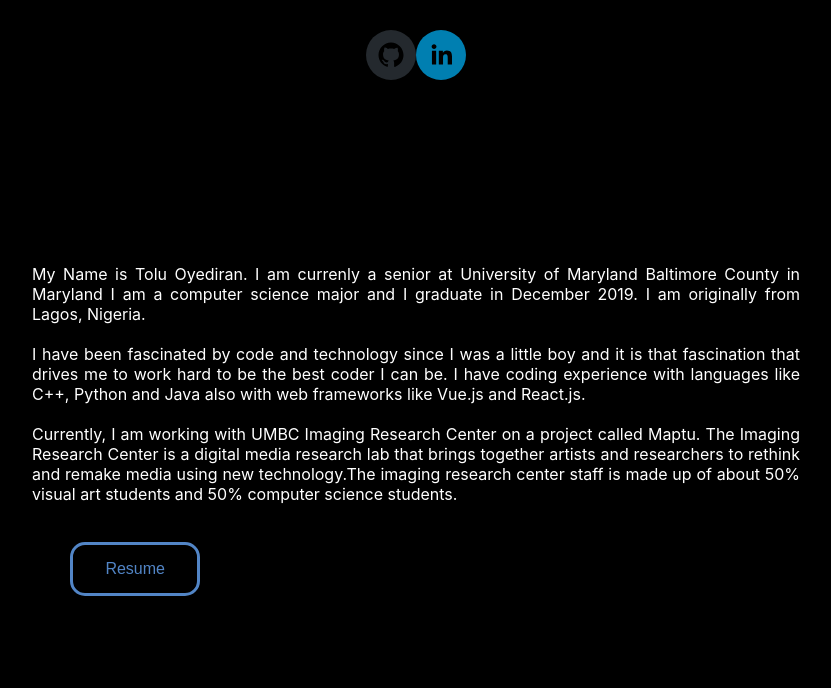
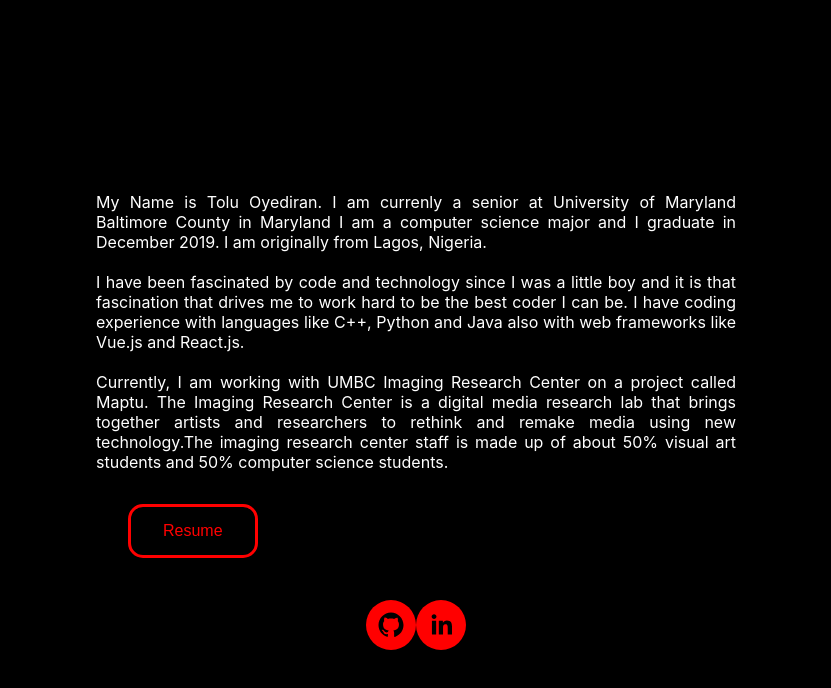
Before and after one commit to toluoyed/Personal-Portfolio, a React (Create React App) app: page /About in a window 1280 px wide. Shown: the top 688 px of the page, without its empty margins (224-1055 px from the left). Built offline with nearby package versions, Linux system fonts and the light colour scheme.

Commit message:
More developments

```diff
--- a/src/About.css
+++ b/src/About.css
@@ -2,25 +2,26 @@
 	height: 100vh;
 	width: 100vw;
 	background-color: black;
+	overflow: auto;
 
 
 }
 
 .about{
 	color: white;
-	width: 100%;
-	top: 25%;
-	bottom: 25%;
+	width: 50%;
+	margin: 0 auto;
   	text-align: justify;
-  	padding: 5% 20%;
-  	position: absolute;
+  	position: relative;
+  	padding-top: 15%;
+  	/*padding: 5% 20%;*/
 }
 
 .button{
 	background-color:black;
-	border:3px solid #5285c6;
+	border:3px solid red;
 	border-radius: 15px;
-	color:#5285c6;
+	color:red;
 	padding: 15px 32px;
 	text-align: center;
 	text-decoration: none;
@@ -33,6 +34,6 @@
 }
 
 .button:hover{
-	background-color: #5285c6;
+	background-color: red;
 	color: black;
 }
--- /dev/null
+++ b/src/Footer.css
@@ -0,0 +1,7 @@
+
+.footer{
+	margin:0;
+	width: 100%;
+	background-color:black;
+	padding: 10px;
+}
--- a/src/Homepage.css
+++ b/src/Homepage.css
@@ -28,19 +28,21 @@
   /*padding: 15px 10px;
   border-bottom: 1px solid rgba(100,100,100,0.3);*/
   margin: 2em;
+  transition: 0.3s;
 
 }
-.toggle-btn {
+#toggle-btn {
   position: absolute;
   right: 4%;
   top: 5%;
   z-index: 4;
 }
-.toggle-btn span {
+#toggle-btn span {
   display: block;
   width: 40px;
   height: 5px;
   background: red;
+  /*#5285c6; */
   /*#151719;*/
   margin: 6px 0px;
 }
@@ -53,32 +55,12 @@
 	color: red;
 }
 
-.cancel {
+#cancel:after{
+  z-index: -1;
+  content: "\274c";
+  font-size: 30px;
   position: absolute;
-  left: 4%;
+  right: 4%;
   top: 5%;
-  z-index: 4;
-}
-.cancel span {
-  display: block;
-  width: 40px;
-  height: 5px;
-  background: red;
-  /*#151719;*/
-  margin: 6px 0px;
-}
-.cancel span::before{
-	position: absolute;
-	height: .2em;
-	width:10em;
-	content: '';
-	transform: translateY(-.7em);
-	transition: background .5s,transform .5s,-webkit-transform .5s;
-}
-
-.cancel span::after{
-	content: '';
-	transform: translateY(.7em);
-	transition: background .5s,transform .5s,-webkit-transform .5s;
 
 }
--- a/src/components/About.js
+++ b/src/components/About.js
@@ -22,11 +22,7 @@ function About(){
 
 				<button className="button">Resume</button>
 			</div>
-			<div>
-				<p>My Name is Tolu </p>
-			</div>
 			<Footer></Footer>
-
 		</div>
 	);
 }
--- a/src/components/Footer.js
+++ b/src/components/Footer.js
@@ -1,21 +1,14 @@
 import React from 'react';
 import {SocialIcon} from 'react-social-icons';
-import '../App.css';
+import '../Footer.css';
 
 
 function Footer(){
 
-	var style = {
-		padding:'10px',
-		margin:0,
-		width: '100%',
-		backgroundColor:'black',
-		bottom:0,
-	};
 	return(
-		<div className='footer' style={style}>
-			<SocialIcon url="https://github.com/toluoyed"/>
-			<SocialIcon url="https://www.linkedin.com/in/tolu-oyediran-956204ba/"/>
+		<div className='footer'>
+			<SocialIcon url="https://github.com/toluoyed" bgColor="red"/>
+			<SocialIcon url="https://www.linkedin.com/in/tolu-oyediran-956204ba/" bgColor="red"/>
 		</div>
 	);
 }
--- a/src/components/Homepage.js
+++ b/src/components/Homepage.js
@@ -4,18 +4,22 @@ import '../Homepage.css';
 function Homepage(){
 	function openBar(){
 		document.getElementById("sidebar").style.width = "70%";
+		document.getElementById("toggle-btn").style.zIndex="-4";
+		document.getElementById("cancel").style.zIndex="4";
 
+	}
+	function closeBar(){
+		document.getElementById("sidebar").style.width = "0";
+		document.getElementById("toggle-btn").style.zIndex="4";
+		document.getElementById("cancel").style.zIndex="-4";
 	}
 	return(
 		<div className="rootCon">
-			<div className= "cancel">
-				<span>
-					::before
-					::after
-				</span>
+			<div id= "cancel" onClick = {closeBar}>
+
 			</div>
 
-			<div className="toggle-btn" onClick = {openBar}>
+			<div id="toggle-btn" onClick = {openBar}>
 				<span></span>
 				<span></span>
 				<span></span>
```
